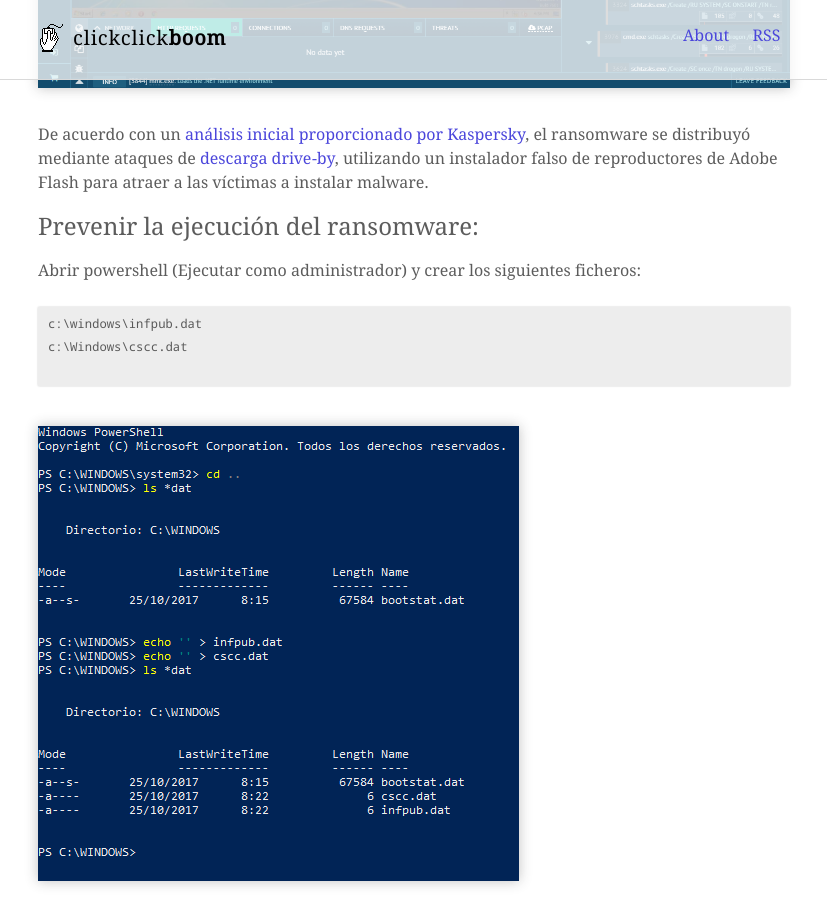
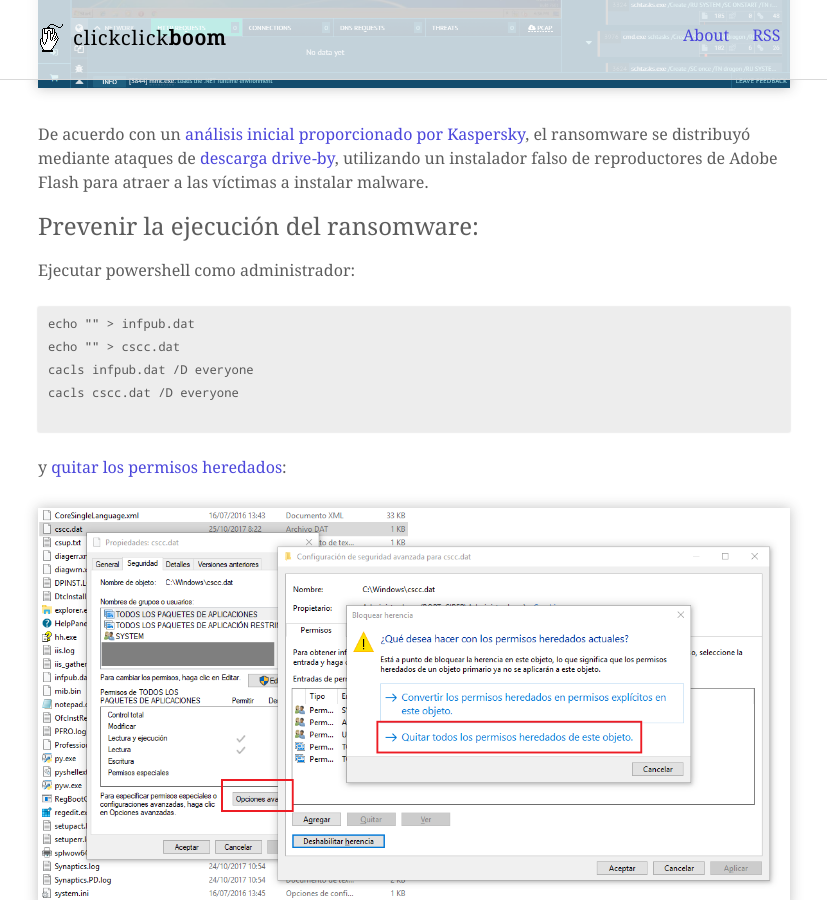
Before and after one commit to mrpnkt/mrpnkt.github.io, a Jekyll site: the page built from _posts/2017-10-25-prevenir-la-ejecuccion-de-badrabbit.md, in a window 1280 px wide and 900 px high, scrolled down 1103 px. Shown: the whole window, without its empty margins (226-1053 px from the left). Built offline with Jekyll 4.4.1, drawn with Linux system fonts in a browser that asks for light colours.

Commit message:
Update 2017-10-25-prevenir-la-ejecuccion-de-badrabbit.md

````diff
--- a/_posts/2017-10-25-prevenir-la-ejecuccion-de-badrabbit.md
+++ b/_posts/2017-10-25-prevenir-la-ejecuccion-de-badrabbit.md
@@ -19,15 +19,15 @@ De acuerdo con un [análisis inicial proporcionado por Kaspersky](https://secure
 
 ### Prevenir la ejecución del ransomware:
 
-Abrir powershell (Ejecutar como administrador) y crear los siguientes ficheros:
+Ejecutar powershell como administrador:
 
 ```
-c:\windows\infpub.dat
-c:\Windows\cscc.dat
+echo "" > infpub.dat
+echo "" > cscc.dat
+cacls infpub.dat /D everyone
+cacls cscc.dat /D everyone
 
 ```
-
-![]({{ site.baseurl }}/forestryio/images/2017-10-25%2008_29_23-Administrador_%20Windows%20PowerShell.png)
 
 y [quitar los permisos heredados](https://twitter.com/0xAmit/status/922911491694694401):
 
````
